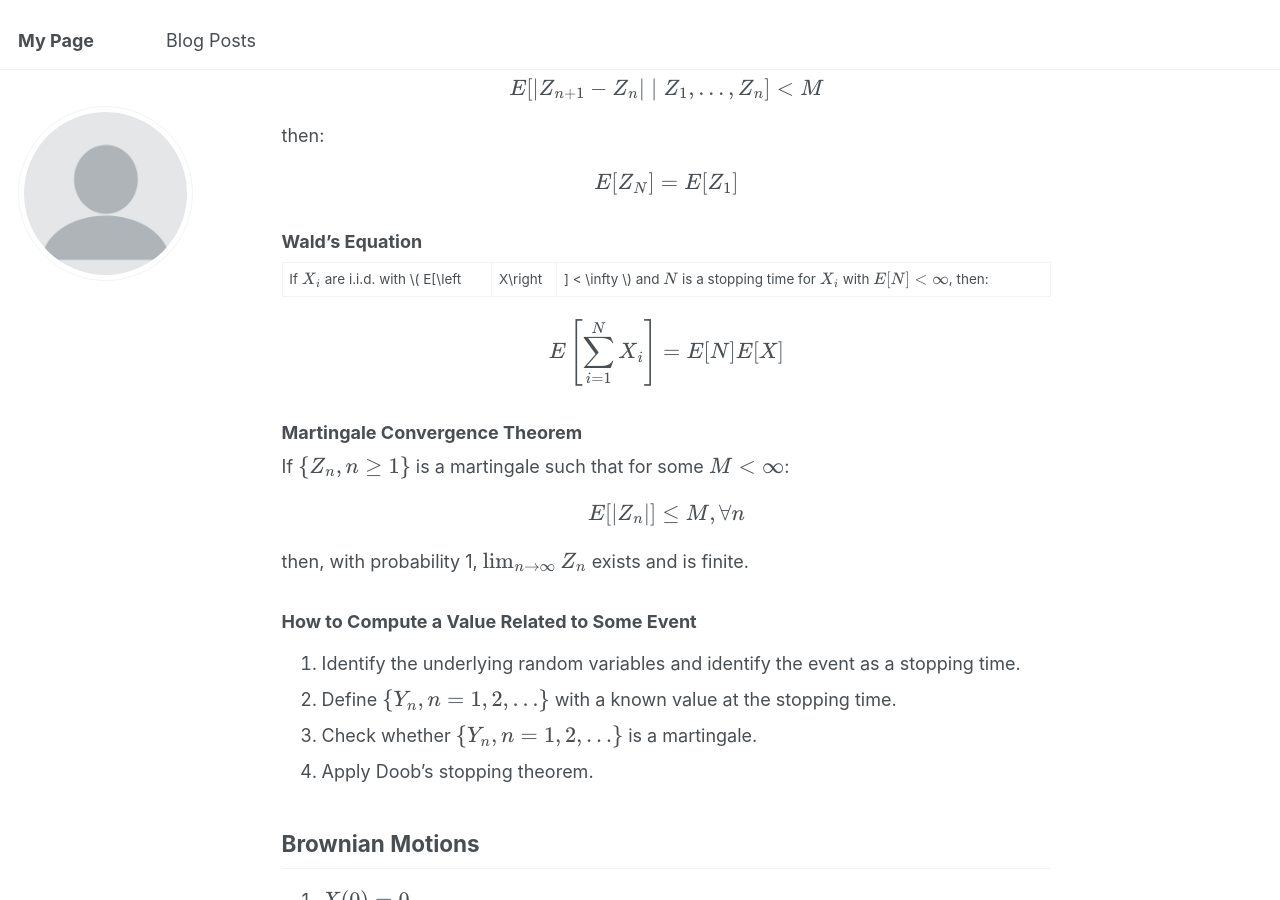
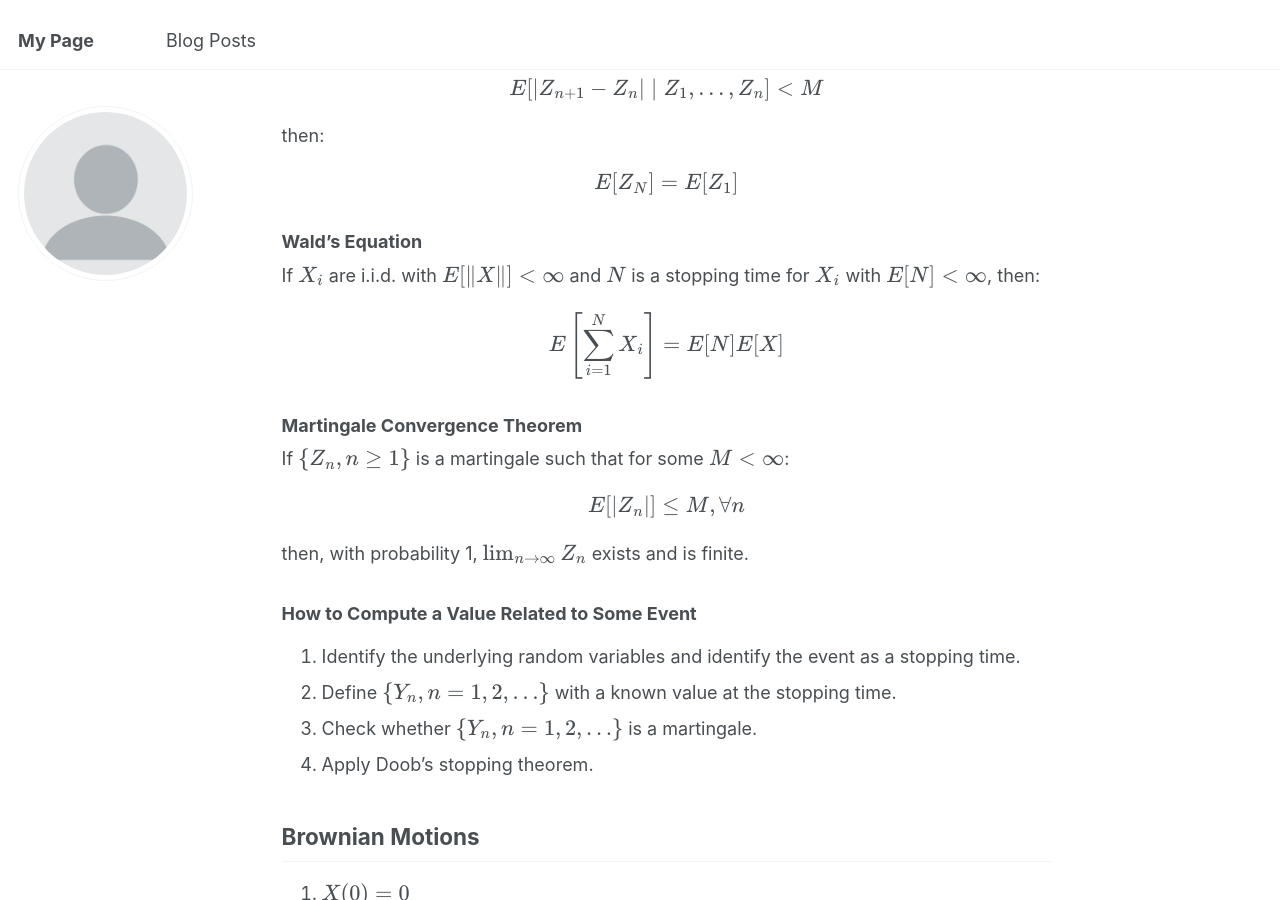
Before and after one commit to JiinnW/JiinnW, a Jekyll site: the page built from _posts/2012-08-14-blog-post-1.md, in a window 1280 px wide and 900 px high, scrolled down 5206 px. Built offline with Jekyll 4.4.1, drawn with Linux system fonts in a browser that asks for light colours.

Commit message:
inline: \\|

```diff
--- a/_posts/2012-08-14-blog-post-1.md
+++ b/_posts/2012-08-14-blog-post-1.md
@@ -171,7 +171,7 @@ $$ E[Z_N] = E[Z_1] $$
 
 ### Wald's Equation
 
-If \\( X_i \\) are i.i.d. with \\( E[\left|X\right|] < \infty \\) and \\( N \\) is a stopping time for \\( X_i \\) with \\( E[N] < \infty \\), then:
+If \\( X_i \\) are i.i.d. with \\( E[\\|X\\|] < \infty \\) and \\( N \\) is a stopping time for \\( X_i \\) with \\( E[N] < \infty \\), then:
 
 $$ E\left[\sum_{i=1}^N X_i\right] = E[N] E[X] $$
 
```
